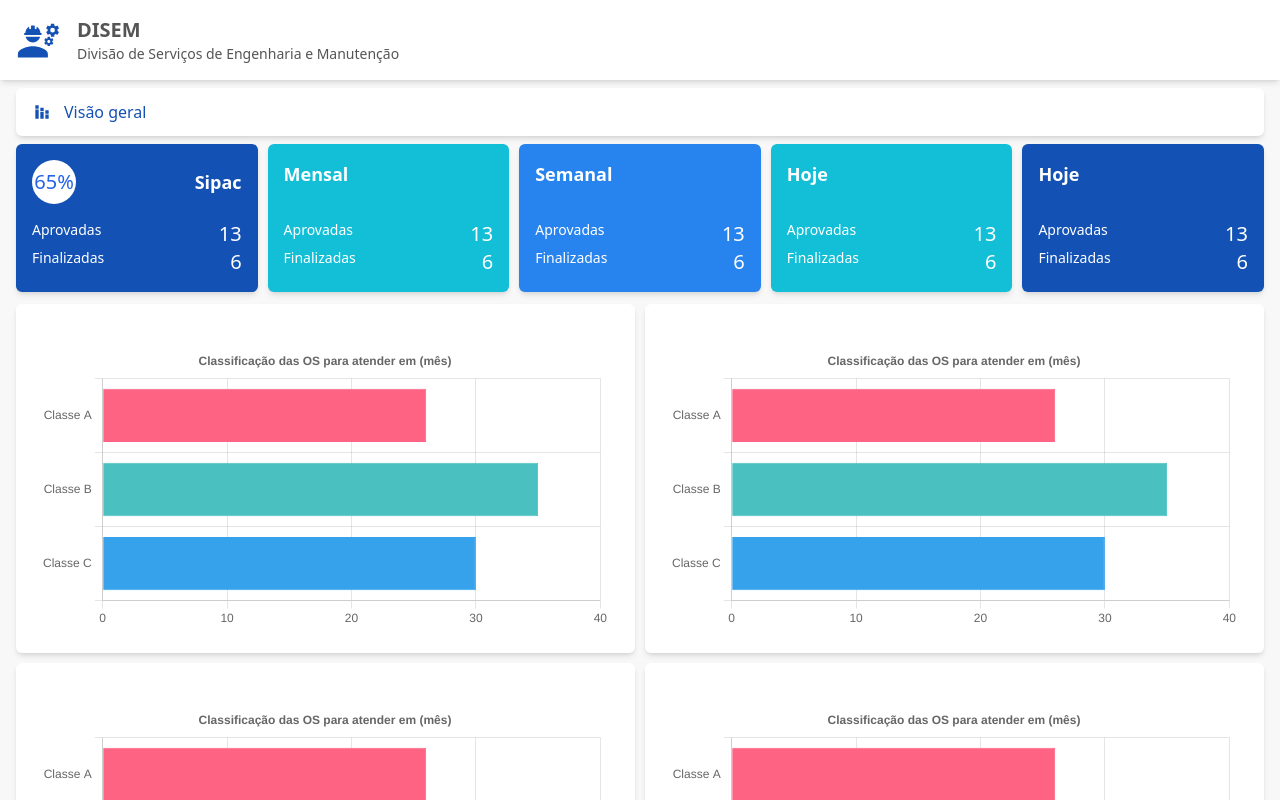
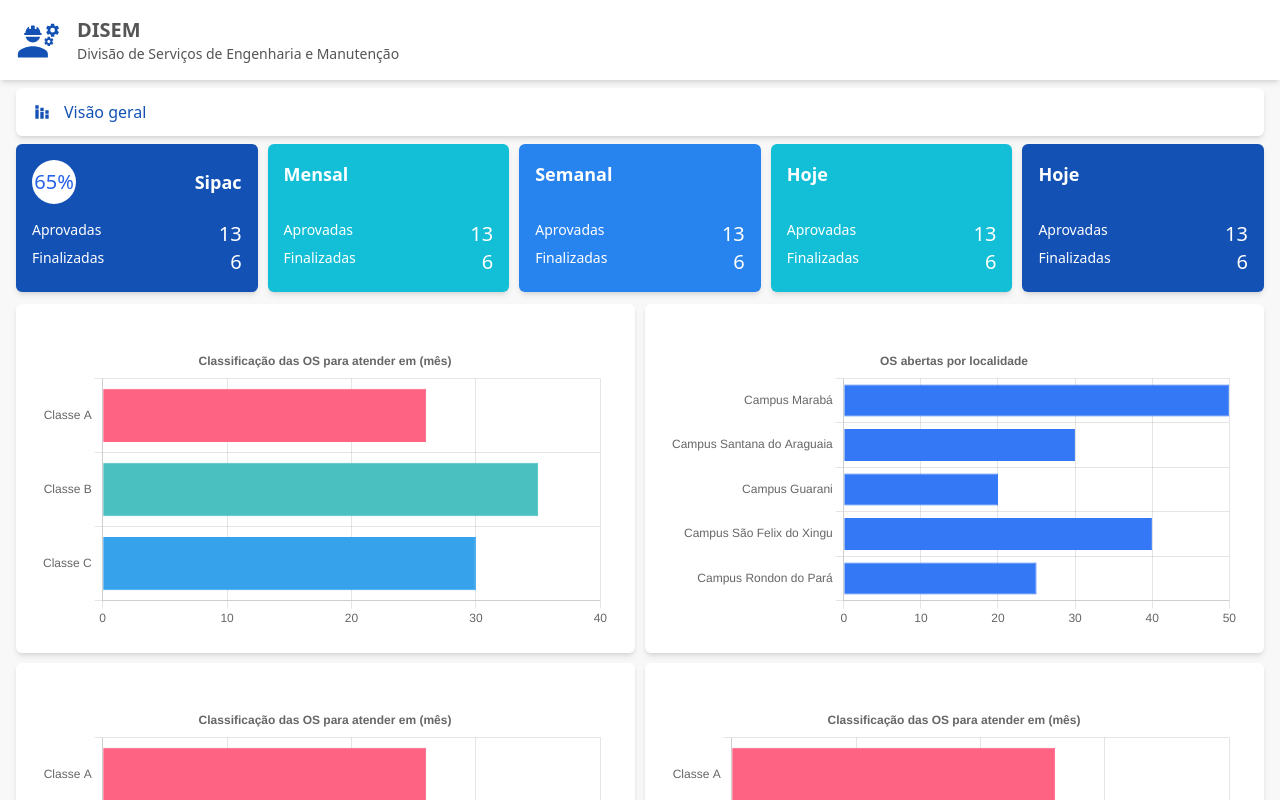
Before and after one commit to WemellyNunes/frontend_application_disem, a React (Vite) app: page /dashboard in a window 1280 px wide. Shown: the top 800 px of the page. Built offline with nearby package versions, Linux system fonts and the light colour scheme; a web font is replaced by a local one.

Commit message:
feat: add o componente de grafico por localidade

```diff
--- /dev/null
+++ b/src/components/graphics/barSecondary/index.jsx
@@ -0,0 +1,52 @@
+import React from 'react';
+import { Bar } from 'react-chartjs-2';
+import { Chart as ChartJS, CategoryScale, LinearScale, BarElement, Title, Tooltip, Legend } from 'chart.js';
+
+ChartJS.register(CategoryScale, LinearScale, BarElement, Title, Tooltip, Legend);
+
+const LocationBarChart = ({ data }) => {
+    const chartData = {
+        labels: [
+            'Campus Marabá',
+            'Campus Santana do Araguaia',
+            'Campus Guarani',
+            'Campus São Felix do Xingu',
+            'Campus Rondon do Pará'
+        ],
+        datasets: [
+            {
+                label: 'OS Abertas',
+                data: [50, 30, 20, 40, 25], // Substitua esses valores pelos dados da API futuramente
+                backgroundColor: '#3478f6',
+                borderColor: '#3478f6',
+                borderWidth: 1,
+            },
+        ],
+    };
+
+    const options = {
+        indexAxis: 'y',
+        responsive: true,
+        plugins: {
+            legend: {
+                display: false,
+            },
+            title: {
+                display: true,
+                text: 'OS abertas por localidade',
+            },
+        },
+        scales: {
+            x: {
+                beginAtZero: true,
+                ticks: {
+                    stepSize: 10,
+                },
+            },
+        },
+    };
+
+    return <Bar data={chartData} options={options} />;
+};
+
+export default LocationBarChart;
--- a/src/pages/dashboard/index.jsx
+++ b/src/pages/dashboard/index.jsx
@@ -1,9 +1,9 @@
 import StatCard from "../../components/cards"
 import PageTitle from "../../components/title"
 import { MdStackedBarChart } from "react-icons/md";
-import BarGraphic from "../../components/graphics/bars"
+import BarGraphic from "../../components/graphics/barPrimary"
 import SectionSecondary from "../../components/section/sectionSecondary";
-
+import LocationBarChart from "../../components/graphics/barSecondary";
 
 export default function Dashboard() {
     return (
@@ -67,7 +67,7 @@ export default function Dashboard() {
                         </SectionSecondary>
 
                         <SectionSecondary>
-                            <BarGraphic/>
+                            <LocationBarChart/>
                         </SectionSecondary>
                     </div>
                     <div className="flex flex-col gap-x-2.5 sm:flex-row">
```
Also changed, not shown: src/components/graphics/barPrimary/index.jsx (renamed from src/components/graphics/bars/index.jsx).
